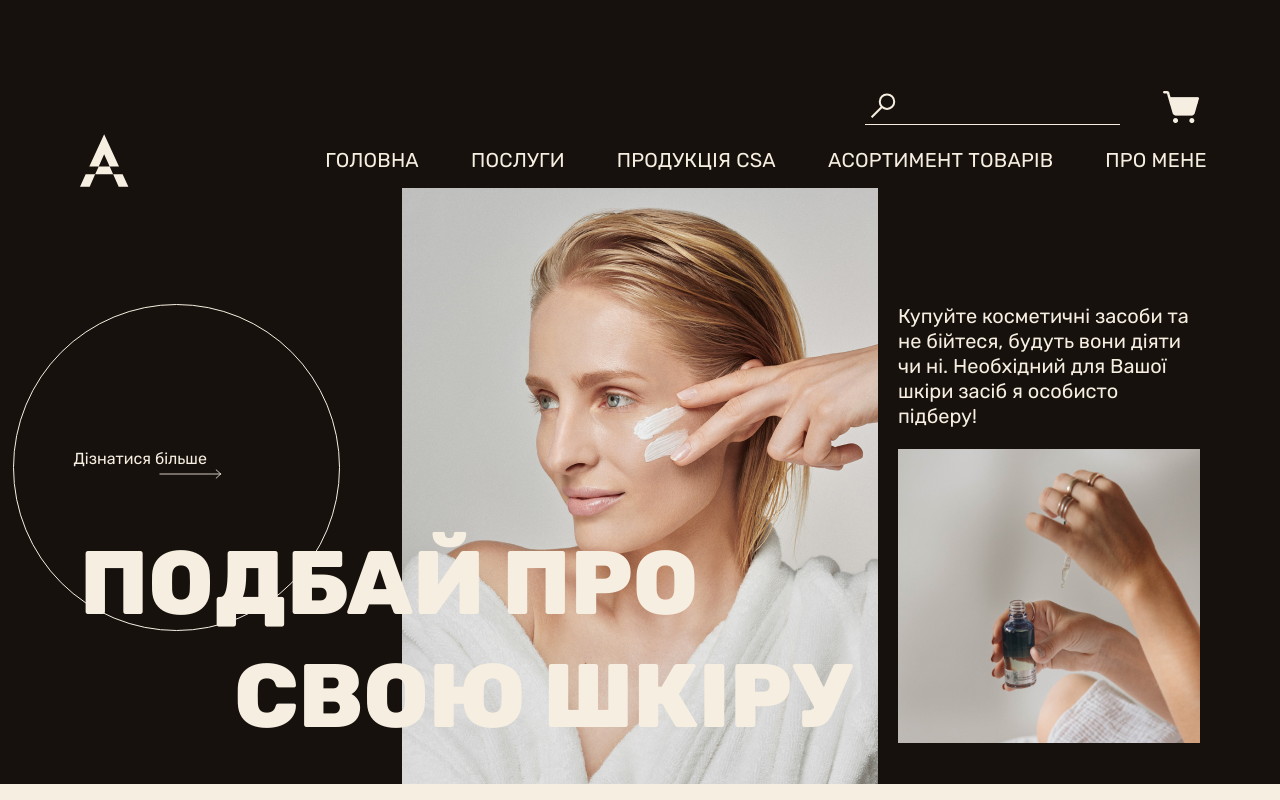
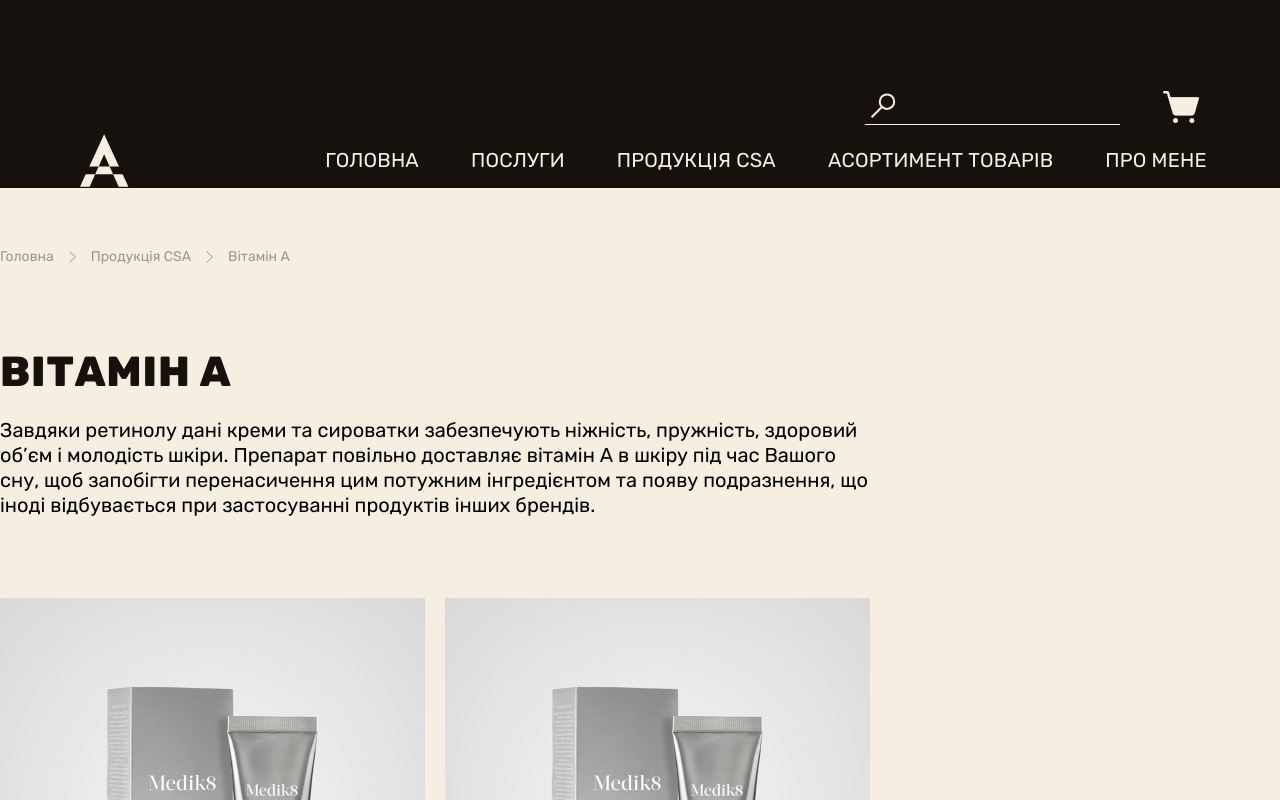
Before and after one commit to adevreactjs/cosmetic, a React (Create React App) app: page / in a window 1280 px wide. Shown: the top 800 px of the page. Built offline with nearby package versions, Linux system fonts and the light colour scheme.

Commit message:
add styles

```diff
--- a/src/App.tsx
+++ b/src/App.tsx
@@ -4,16 +4,22 @@
 import Products from './components/pruducts/Products';
 import CartDetail from './components/cartDetail/CartDetail';
 import Cart from './components/cart/Cart';
+import { Outlet } from 'react-router-dom';
 
 function App() {
   return (
     <div className='App'>
-        <Header />
-        <MainServices/>
-        {/* <Products/> */}
-        {/* <CartDetail /> */}
-        {/* <Cart/> */}
-        <Footer />
+      <div className='wrapper'>
+        <div>
+          <Header/>
+        </div>
+        <div className='main'>
+          <Products/>
+        </div>
+        <div>
+          <Footer/>
+        </div>
+      </div>
     </div>
   );
 }
--- a/src/components/header/Header.tsx
+++ b/src/components/header/Header.tsx
@@ -20,9 +20,13 @@
           </div>
           <nav className={styles.navbar}>
             <ul>
-              <li>головна</li>
+              <Link to='/'>
+                <li>головна</li>
+              </Link>
               <li>послуги</li>
-              <Link to='/products'><li>продукція csa</li></Link>
+              <Link to='/products'>
+                <li>продукція csa</li>
+              </Link>
               <li>асортимент товарів</li>
               <li>про мене</li>
             </ul>
--- a/src/components/mainServices/index.module.scss
+++ b/src/components/mainServices/index.module.scss
@@ -1,5 +1,6 @@
 .mainServices {
   background: var(--brown, #17110d);
+  flex-grow: 1;
 }
 .container {
   position: relative;
--- a/src/components/pruducts/index.module.scss
+++ b/src/components/pruducts/index.module.scss
@@ -29,10 +29,11 @@
 }
 
 .productItems {
-  flex: 1;
-  overflow-y: auto;
   display: flex;
   flex-wrap: wrap;
   gap: 60px 20px;
   padding-bottom: 160px;
 }
+.products {
+  overflow: scroll;
+}
--- a/src/index.scss
+++ b/src/index.scss
@@ -74,15 +74,13 @@
 }
 .App {
   position: relative;
+  height: 100%;
 }
-@media screen and (min-width: 768px) {
-  .container {
-    padding: 0 3.4rem;
-  }
+.wrapper {
+  display: flex;
+  flex-direction: column;
+  min-height: 100vh;
 }
-
-@media screen and (min-width: 1400px) {
-  .container {
-    padding: 0 1rem;
-  }
+.main {
+  flex: 1 1 auto;
 }
```
Also changed, not shown: src/index.tsx (+11 -5 lines).
